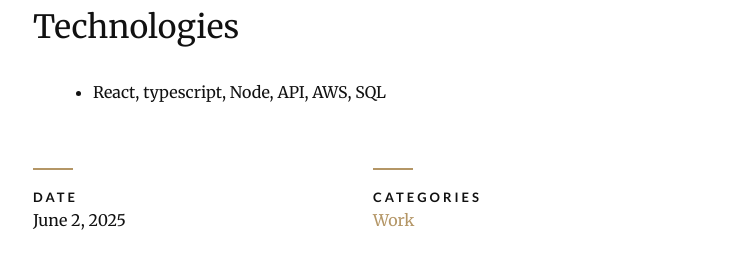
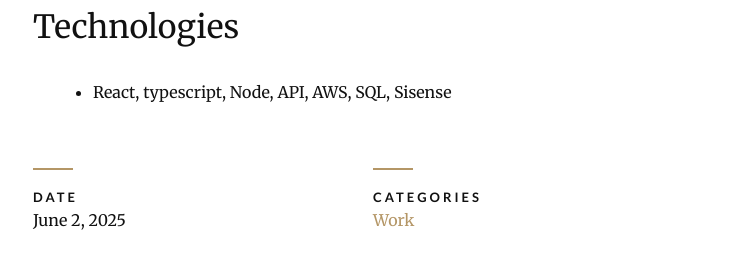
Before and after one commit to MimiLau/mimilau.github.io, a Jekyll site: the page built from _posts/2025-06-02-pharmaos.md, in a window 1280 px wide. Shown: the part 1629-1904 px from the top of the page, without its empty margins (267-1011 px from the left). Built offline with Jekyll 4.4.1, drawn with Linux system fonts in a browser that asks for light colours; nearby versions of some CDN libraries.

Commit message:
technology added

```diff
--- a/_posts/2025-06-02-pharmaos.md
+++ b/_posts/2025-06-02-pharmaos.md
@@ -20,4 +20,4 @@ As a developer, I develop and maintain this platform with a focus on stability a
 
 
 ## Technologies
-- React, typescript, Node, API, AWS, SQL
+- React, typescript, Node, API, AWS, SQL, Sisense
```
